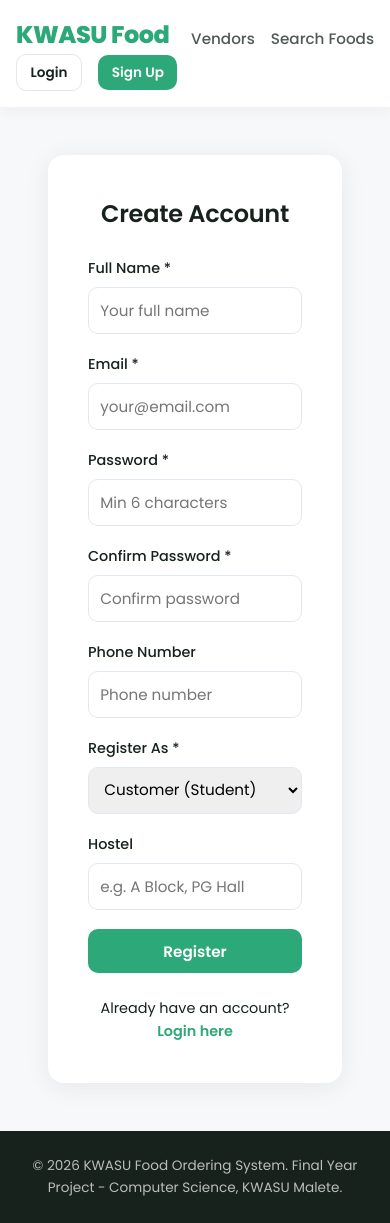
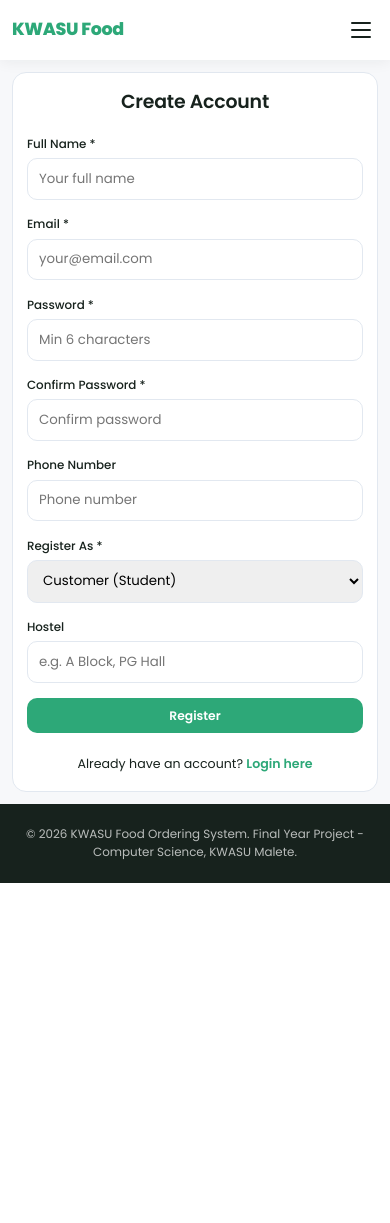
Before and after one commit to Tegatheprogrammer/kwasu-food, a Node server app: page /register in a window 390 px wide. After the commit the page ends 883 px from the top, so only its background shows below. Run offline with Node 20, Linux system fonts and the light colour scheme.

Commit message:
Add mobile hamburger nav, fix compressed auth forms, tighten UX to a compact Glovo-style scale
- Navbar now has a proper hamburger menu on mobile/tablet: a slide-down panel
  with nav links and login/signup (or dashboard/logout), toggled from main.js
- Fixed the real cause of "compressed" login/register forms: main-container,
  auth-container, and auth-card padding were all stacking on mobile, eating
  ~90px of horizontal space on a 375px phone before the form even started.
  Auth pages now sit flush against the mobile container padding with a
  single sensible padding level
- Reduced the global type scale (root font-size, buttons, headings, stat
  numbers, hero text) for a denser, more compact Glovo-style feel instead of
  the previous oversized headings
- Vendor and food-item grids now go down to 2-column layouts on phones
  instead of collapsing to a single wide column, with tighter card padding
  and a smaller floating add-to-cart button to match
- Added a sub-480px breakpoint for small phones (further scale/padding
  reduction) on top of the existing 768px breakpoint
- Verified end-to-end with Playwright screenshots at 390px and 1400px
  viewports across guest browsing, customer cart/checkout, and vendor
  dashboard

```diff
--- a/public/css/style.css
+++ b/public/css/style.css
@@ -24,17 +24,23 @@
     --navy: var(--ink);
 }
 
+html { font-size: 15px; -webkit-text-size-adjust: 100%; }
+
 * { margin: 0; padding: 0; box-sizing: border-box; }
 
 body {
     font-family: 'Poppins', 'Segoe UI', Tahoma, Geneva, Verdana, sans-serif;
     background-color: var(--light);
     color: var(--ink);
-    line-height: 1.6;
+    line-height: 1.55;
+    font-size: 0.95rem;
     -webkit-font-smoothing: antialiased;
+    overflow-x: hidden;
 }
 
-h1, h2, h3, h4 { font-weight: 600; letter-spacing: -0.01em; }
+h1, h2, h3, h4 { font-weight: 600; letter-spacing: -0.01em; line-height: 1.25; }
+
+img { max-width: 100%; }
 
 /* Navbar */
 .navbar {
@@ -44,7 +50,7 @@ h1, h2, h3, h4 { font-weight: 600; letter-spacing: -0.01em; }
     display: flex;
     align-items: center;
     justify-content: space-between;
-    height: 68px;
+    height: 60px;
     position: sticky;
     top: 0;
     z-index: 100;
@@ -53,19 +59,54 @@ h1, h2, h3, h4 { font-weight: 600; letter-spacing: -0.01em; }
 
 .nav-brand a {
     color: var(--primary);
-    font-size: 1.5rem;
+    font-size: 1.25rem;
     font-weight: 800;
     text-decoration: none;
     letter-spacing: -0.02em;
 }
 
-.nav-links { display: flex; align-items: center; gap: 1.75rem; }
+/* Hamburger toggle - hidden on desktop */
+.nav-toggle {
+    display: none;
+    flex-direction: column;
+    justify-content: center;
+    align-items: center;
+    gap: 5px;
+    width: 34px;
+    height: 34px;
+    background: none;
+    border: none;
+    cursor: pointer;
+    padding: 0;
+    flex-shrink: 0;
+}
+
+.nav-toggle span {
+    display: block;
+    width: 20px;
+    height: 2px;
+    background: var(--ink);
+    border-radius: 2px;
+    transition: transform 0.25s ease, opacity 0.2s ease;
+}
+
+.nav-toggle.open span:nth-child(1) { transform: translateY(7px) rotate(45deg); }
+.nav-toggle.open span:nth-child(2) { opacity: 0; }
+.nav-toggle.open span:nth-child(3) { transform: translateY(-7px) rotate(-45deg); }
+
+.nav-menu {
+    display: flex;
+    align-items: center;
+    gap: 2rem;
+}
+
+.nav-links { display: flex; align-items: center; gap: 1.5rem; }
 
 .nav-links a {
     color: var(--ink);
     opacity: 0.75;
     text-decoration: none;
-    font-size: 0.95rem;
+    font-size: 0.88rem;
     font-weight: 500;
     transition: opacity 0.2s, color 0.2s;
 }
@@ -77,10 +118,10 @@ h1, h2, h3, h4 { font-weight: 600; letter-spacing: -0.01em; }
 .nav-user {
     display: flex;
     align-items: center;
-    gap: 1rem;
+    gap: 0.85rem;
 }
 
-.user-name { font-size: 0.9rem; }
+.user-name { font-size: 0.85rem; }
 
 .user-name small {
     opacity: 0.6;
@@ -91,17 +132,17 @@ h1, h2, h3, h4 { font-weight: 600; letter-spacing: -0.01em; }
 .main-container {
     max-width: 1200px;
     margin: 0 auto;
-    padding: 2rem;
-    min-height: calc(100vh - 120px);
+    padding: 1.75rem 2rem;
+    min-height: calc(100vh - 116px);
 }
 
 /* Buttons */
 .btn {
     display: inline-block;
-    padding: 0.65rem 1.3rem;
+    padding: 0.6rem 1.15rem;
     border: none;
     border-radius: 10px;
-    font-size: 0.95rem;
+    font-size: 0.88rem;
     cursor: pointer;
     text-decoration: none;
     transition: all 0.2s ease;
@@ -146,8 +187,8 @@ h1, h2, h3, h4 { font-weight: 600; letter-spacing: -0.01em; }
 .btn-outline:hover { border-color: var(--primary); color: var(--primary); }
 
 .btn-small {
-    padding: 0.4rem 0.85rem;
-    font-size: 0.85rem;
+    padding: 0.4rem 0.8rem;
+    font-size: 0.8rem;
 }
 
 .btn-block {
@@ -190,39 +231,40 @@ h1, h2, h3, h4 { font-weight: 600; letter-spacing: -0.01em; }
     display: flex;
     justify-content: center;
     align-items: center;
-    min-height: calc(100vh - 120px);
-    padding: 2rem;
+    min-height: calc(100vh - 116px);
+    padding: 1.5rem;
 }
 
 .auth-card {
     background: var(--white);
-    padding: 2.5rem;
-    border-radius: 16px;
+    padding: 2.25rem;
+    border-radius: 18px;
     box-shadow: 0 4px 24px rgba(23,34,29,0.08);
     width: 100%;
-    max-width: 450px;
+    max-width: 460px;
 }
 
 .auth-card h2 {
     color: var(--ink);
+    font-size: 1.35rem;
     margin-bottom: 1.5rem;
     text-align: center;
 }
 
-.auth-form .form-group { margin-bottom: 1.2rem; }
+.auth-form .form-group { margin-bottom: 1.1rem; }
 
 .form-group label {
     display: block;
-    margin-bottom: 0.4rem;
+    margin-bottom: 0.35rem;
     font-weight: 500;
-    font-size: 0.9rem;
+    font-size: 0.85rem;
 }
 
 .form-group input,
 .form-group select,
 .form-group textarea {
     width: 100%;
-    padding: 0.7rem;
+    padding: 0.7rem 0.8rem;
     border: 1.5px solid var(--light-gray);
     border-radius: 10px;
     font-size: 0.95rem;
@@ -1001,25 +1051,97 @@ h1, h2, h3, h4 { font-weight: 600; letter-spacing: -0.01em; }
     border-color: var(--primary);
 }
 
-/* Responsive */
+/* ==================== Responsive ==================== */
+
+/* Tablet and below */
 @media (max-width: 768px) {
-    .main-container { padding: 1rem; }
-    .navbar {
-        flex-wrap: wrap;
-        height: auto;
-        padding: 1rem;
+    .main-container { padding: 1.1rem; }
+
+    .navbar { padding: 0 1.1rem; }
+
+    .nav-toggle { display: flex; }
+
+    .nav-menu {
+        position: absolute;
+        top: 100%;
+        left: 0;
+        right: 0;
+        flex-direction: column;
+        align-items: stretch;
+        gap: 0;
+        background: var(--white);
+        max-height: 0;
+        overflow: hidden;
+        box-shadow: 0 14px 24px rgba(23,34,29,0.1);
+        transition: max-height 0.3s ease;
     }
+
+    .nav-menu.open { max-height: 480px; }
+
     .nav-links {
-        gap: 1rem;
-        margin-top: 0.5rem;
+        flex-direction: column;
+        align-items: stretch;
+        gap: 0;
+        width: 100%;
     }
-    .hero { padding: 2rem 1.5rem; }
+
+    .nav-links a {
+        padding: 0.9rem 1.25rem;
+        border-bottom: 1px solid var(--light-gray);
+        opacity: 1;
+    }
+
+    .nav-user {
+        flex-direction: column;
+        align-items: stretch;
+        gap: 0.6rem;
+        padding: 1rem 1.25rem 1.25rem;
+    }
+
+    .nav-user .btn { text-align: center; }
+    .user-name { text-align: center; margin-bottom: 0.25rem; }
+
+    .auth-container { padding: 0; align-items: flex-start; min-height: auto; }
+    .auth-card { padding: 1.5rem 1.25rem; border-radius: 14px; box-shadow: none; border: 1px solid var(--light-gray); }
+
+    .hero { padding: 1.75rem 1.25rem; border-radius: 16px; }
     .hero-search { flex-direction: column; }
-    .menu-layout { grid-template-columns: 1fr; }
+    .hero-cta { flex-direction: column; align-items: stretch; }
+    .hero-cta .btn { text-align: center; }
+
+    .vendor-grid { grid-template-columns: repeat(auto-fill, minmax(150px, 1fr)); gap: 1rem; }
+    .menu-grid { grid-template-columns: repeat(auto-fill, minmax(150px, 1fr)); gap: 1rem 0.85rem; }
+    .vendor-card-body { padding: 1rem; }
+    .vendor-banner { height: 70px; }
+    .menu-info { padding: 0.75rem 0.75rem 0.15rem; }
+    .menu-card-footer { padding: 0 0.75rem 0.75rem; }
+    .food-image { height: 110px; }
+    .add-cart-fab { top: 78px; width: 34px; height: 34px; font-size: 1.1rem; }
+
+    .menu-layout { grid-template-columns: 1fr; gap: 1.5rem; }
     .cart-sidebar, .guest-cta-card { position: static; }
-    .order-detail-layout { grid-template-columns: 1fr; }
-    .summary-cards { grid-template-columns: 1fr; }
+
+    .order-detail-layout { grid-template-columns: 1fr; gap: 1.25rem; }
+    .summary-cards { grid-template-columns: repeat(auto-fit, minmax(150px, 1fr)); }
     .status-tracker { overflow-x: auto; }
     .likert-scale { flex-wrap: wrap; }
-    .likert-label { min-width: 80px; }
+    .likert-label { min-width: 72px; }
+
+    .modal-content { padding: 1.5rem 1.25rem; }
+    .survey-container { padding: 1.5rem 1.25rem; }
+
+    .stats-grid { grid-template-columns: repeat(auto-fit, minmax(150px, 1fr)); gap: 1rem; }
 }
+
+/* Small phones */
+@media (max-width: 480px) {
+    html { font-size: 14px; }
+    .main-container { padding: 0.85rem; }
+    .navbar { padding: 0 0.85rem; }
+    .page-header h1 { font-size: 1.3rem; }
+    .hero h1 { font-size: 1.35rem; }
+    .vendor-grid, .menu-grid { grid-template-columns: repeat(auto-fill, minmax(135px, 1fr)); }
+    .stats-grid { grid-template-columns: repeat(2, 1fr); }
+    .summary-cards { grid-template-columns: 1fr; }
+    .auth-card { padding: 1.25rem 1rem; }
+}
--- a/public/js/main.js
+++ b/public/js/main.js
@@ -2,6 +2,31 @@
  * KWASU Food Ordering System - Client Side JavaScript
  * Handles cart, modals, and UI interactions
  */
+
+// ==================== MOBILE NAV ====================
+(function () {
+    const navToggle = document.getElementById('navToggle');
+    const navMenu = document.getElementById('navMenu');
+    if (!navToggle || !navMenu) return;
+
+    function setOpen(isOpen) {
+        navMenu.classList.toggle('open', isOpen);
+        navToggle.classList.toggle('open', isOpen);
+        navToggle.setAttribute('aria-expanded', String(isOpen));
+    }
+
+    navToggle.addEventListener('click', () => {
+        setOpen(!navMenu.classList.contains('open'));
+    });
+
+    navMenu.querySelectorAll('a').forEach(link => {
+        link.addEventListener('click', () => setOpen(false));
+    });
+
+    window.addEventListener('resize', () => {
+        if (window.innerWidth > 768) setOpen(false);
+    });
+})();
 
 // ==================== CART FUNCTIONALITY ====================
 let cart = JSON.parse(localStorage.getItem('kwasu_cart')) || [];
--- a/views/partials/navbar.ejs
+++ b/views/partials/navbar.ejs
@@ -2,6 +2,10 @@
     <div class="nav-brand">
         <a href="/">KWASU Food</a>
     </div>
+    <button type="button" class="nav-toggle" id="navToggle" aria-label="Toggle menu" aria-expanded="false" aria-controls="navMenu">
+        <span></span><span></span><span></span>
+    </button>
+    <div class="nav-menu" id="navMenu">
         <% if (user) { %>
         <div class="nav-links">
             <% if (user.role === 'customer') { %>
@@ -35,4 +39,5 @@
             <a href="/register" class="btn btn-small btn-primary">Sign Up</a>
         </div>
         <% } %>
+    </div>
 </nav>
```
Also changed, not shown: other parts of public/css/style.css (+19 -11 lines). Lines whose indentation alone changed are shown as unchanged.
